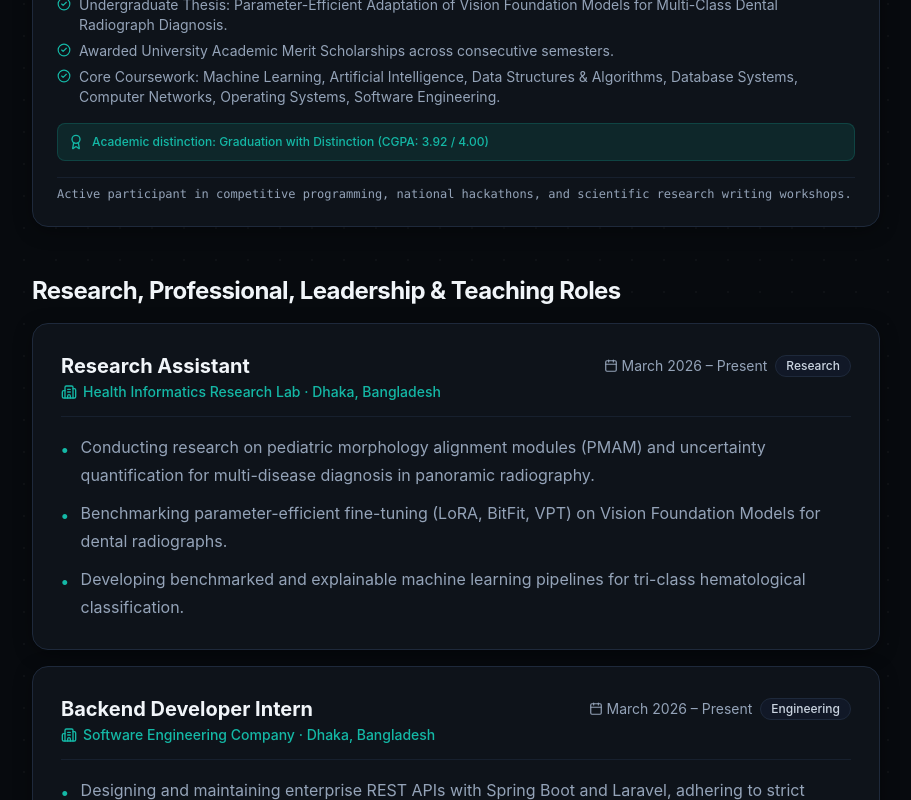
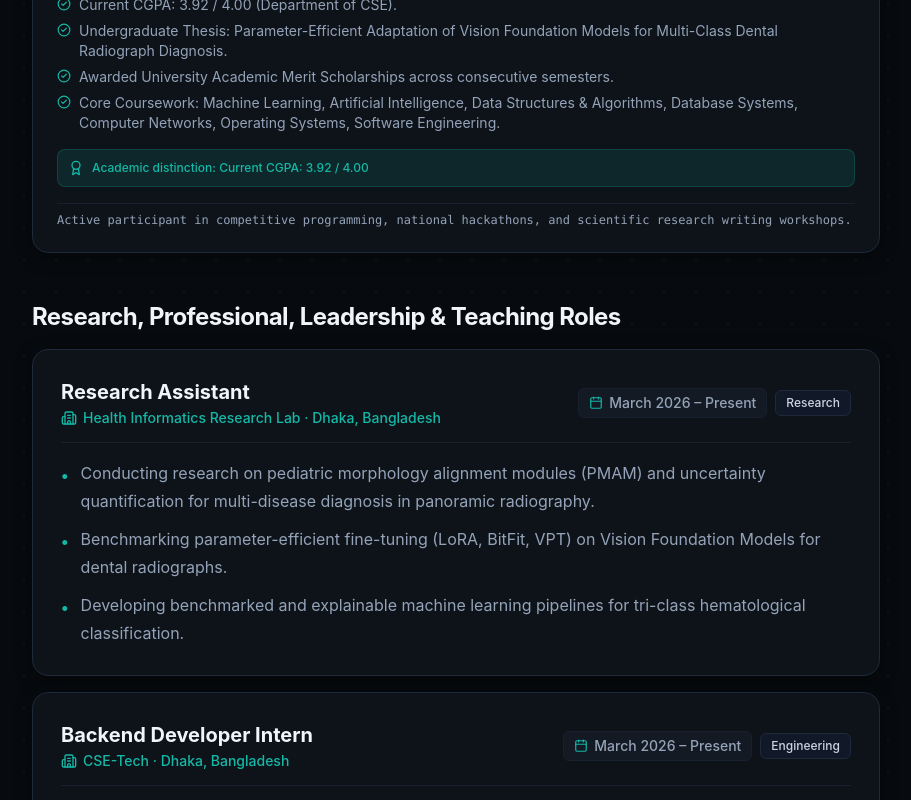
Before and after one commit to anushka06onu/portfolio-site, a Next.js app: page /about in a window 1280 px wide. Shown: the part 780-1580 px from the top of the page, without its empty margins (184-1095 px from the left). Built offline with nearby package versions, Linux system fonts and the light colour scheme.

Commit message:
fix: update email to fatehahossainanushka@gmail.com, company to CSE-Tech, fix date/calendar icon wrapping, compact non-image cards, and add gradient hover button animations

```diff
--- a/src/app/globals.css
+++ b/src/app/globals.css
@@ -23,8 +23,8 @@
   --badge-text: #334155;
   --badge-border: #CBD5E1;
 
-  --card-glow: rgba(13, 148, 136, 0.04);
-  --hero-glow: radial-gradient(circle at 50% 0%, rgba(13, 148, 136, 0.06) 0%, transparent 60%);
+  --card-glow: rgba(13, 148, 136, 0.06);
+  --hero-glow: radial-gradient(circle at 50% 0%, rgba(13, 148, 136, 0.08) 0%, transparent 60%);
 }
 
 :root[class~="dark"] {
@@ -48,8 +48,8 @@
   --badge-text: #CBD5E1;
   --badge-border: #1E293B;
 
-  --card-glow: rgba(20, 184, 166, 0.06);
-  --hero-glow: radial-gradient(circle at 50% -10%, rgba(20, 184, 166, 0.12) 0%, rgba(37, 99, 235, 0.06) 40%, transparent 70%);
+  --card-glow: rgba(20, 184, 166, 0.08);
+  --hero-glow: radial-gradient(circle at 50% -10%, rgba(20, 184, 166, 0.14) 0%, rgba(37, 99, 235, 0.06) 40%, transparent 70%);
 }
 
 body {
@@ -76,7 +76,7 @@ body {
 
 :root[class~="dark"] .bg-tech-grid {
   background-image:
-    radial-gradient(circle, rgba(255, 255, 255, 0.03) 1px, transparent 1px);
+    radial-gradient(circle, rgba(255, 255, 255, 0.035) 1px, transparent 1px);
 }
 
 /* Skip link */
@@ -109,7 +109,7 @@ body {
   background-color: var(--surface);
   border: 1px solid var(--border-color);
   border-radius: 16px;
-  transition: all 0.2s cubic-bezier(0.16, 1, 0.3, 1);
+  transition: all 0.25s cubic-bezier(0.16, 1, 0.3, 1);
   box-shadow: 0 1px 3px rgba(0, 0, 0, 0.02);
 }
 
@@ -120,7 +120,7 @@ body {
 .editorial-card:hover {
   border-color: rgba(20, 184, 166, 0.35);
   transform: translateY(-2px);
-  box-shadow: 0 12px 28px -4px var(--card-glow);
+  box-shadow: 0 14px 30px -4px var(--card-glow);
 }
 
 /* Top Accent Line for Featured Cards Only */
@@ -138,6 +138,42 @@ body {
   height: 2px;
   background: linear-gradient(90deg, #14B8A6, #3B82F6, transparent);
   opacity: 0.8;
+}
+
+/* Animated Gradient Buttons */
+.btn-gradient {
+  background-size: 200% auto;
+  background-image: linear-gradient(135deg, #14B8A6 0%, #38BDF8 50%, #14B8A6 100%);
+  color: #070A0E !important;
+  font-weight: 600;
+  transition: all 0.3s cubic-bezier(0.16, 1, 0.3, 1);
+}
+
+.btn-gradient:hover {
+  background-position: right center;
+  transform: translateY(-1.5px) scale(1.02);
+  box-shadow: 0 8px 24px -4px rgba(20, 184, 166, 0.45);
+}
+
+.btn-gradient:active {
+  transform: translateY(0px) scale(0.98);
+}
+
+/* Interactive Outline Buttons */
+.btn-outline {
+  transition: all 0.25s cubic-bezier(0.16, 1, 0.3, 1);
+}
+
+.btn-outline:hover {
+  border-color: var(--primary-accent);
+  color: var(--primary-accent);
+  transform: translateY(-1.5px);
+  box-shadow: 0 6px 20px -4px rgba(20, 184, 166, 0.2);
+  background-color: var(--surface-subtle);
+}
+
+.btn-outline:active {
+  transform: translateY(0px) scale(0.98);
 }
 
 /* Monospace chips and tags */
--- a/src/components/AdditionalProjectCard.tsx
+++ b/src/components/AdditionalProjectCard.tsx
@@ -1,6 +1,6 @@
 import Image from "next/image";
 import { AdditionalProject } from "../content/types";
-import { CheckCircle2, ExternalLink, Globe, Building } from "lucide-react";
+import { ExternalLink, Globe } from "lucide-react";
 import { GithubIcon } from "./Icons";
 
 interface AdditionalProjectCardProps {
@@ -15,8 +15,8 @@ export default function AdditionalProjectCard({ project }: AdditionalProjectCard
     : null;
 
   return (
-    <div className="editorial-card p-6 flex flex-col justify-between gap-5">
-      <div className="space-y-3.5">
+    <div className={`editorial-card ${screenshot ? "p-6" : "p-5 sm:p-6"} flex flex-col justify-between gap-4`}>
+      <div className="space-y-3">
         {/* Top Badges */}
         <div className="flex flex-wrap items-center justify-between gap-1.5 border-b border-[var(--border-subtle)] pb-2.5">
           <span className="text-sm font-semibold text-[var(--primary-accent)]">
@@ -67,7 +67,7 @@ export default function AdditionalProjectCard({ project }: AdditionalProjectCard
       </div>
 
       {/* Footer: Tech Stack & Action Links */}
-      <div className="pt-3.5 border-t border-[var(--border-color)] space-y-3.5">
+      <div className="pt-3 border-t border-[var(--border-color)] space-y-3">
         <div className="flex flex-wrap gap-1.5">
           {project.technologies.slice(0, 4).map((t) => (
             <span
@@ -80,13 +80,13 @@ export default function AdditionalProjectCard({ project }: AdditionalProjectCard
         </div>
 
         {/* Action Buttons */}
-        <div className="flex flex-wrap items-center gap-2 pt-1 text-sm font-medium">
+        <div className="flex flex-wrap items-center gap-2 pt-0.5 text-sm font-medium">
           {project.demo && (
             <a
               href={project.demo}
               target="_blank"
               rel="noopener noreferrer"
-              className="inline-flex items-center gap-1.5 px-3.5 py-1.5 rounded-lg bg-gradient-to-r from-teal-500 to-cyan-500 hover:from-teal-400 hover:to-cyan-400 text-slate-950 font-semibold shadow-sm transition-all"
+              className="btn-gradient inline-flex items-center gap-1.5 px-3.5 py-1.5 rounded-lg text-slate-950 font-semibold shadow-sm"
             >
               <Globe className="w-3.5 h-3.5" />
               <span>Visit Website</span>
@@ -99,7 +99,7 @@ export default function AdditionalProjectCard({ project }: AdditionalProjectCard
               href={project.github}
               target="_blank"
               rel="noopener noreferrer"
-              className="inline-flex items-center gap-1.5 px-3 py-1.5 rounded-lg border border-[var(--border-color)] bg-[var(--surface)] text-[var(--text-main)] hover:border-[var(--primary-accent)] hover:text-[var(--primary-accent)] hover:bg-[var(--surface-subtle)] transition-all"
+              className="btn-outline inline-flex items-center gap-1.5 px-3 py-1.5 rounded-lg border border-[var(--border-color)] bg-[var(--surface)] text-[var(--text-main)]"
             >
               <GithubIcon className="w-3.5 h-3.5" />
               <span>Source Code</span>
--- a/src/components/ContactSection.tsx
+++ b/src/components/ContactSection.tsx
@@ -21,7 +21,7 @@ export default function ContactSection() {
       <div className="flex flex-wrap items-center gap-3 pt-1 text-sm font-medium">
         <a
           href={`mailto:${siteConfig.links.email}`}
-          className="inline-flex items-center gap-2 px-4 py-2.5 rounded-lg bg-gradient-to-r from-teal-500 to-cyan-500 hover:from-teal-400 hover:to-cyan-400 text-slate-950 font-semibold shadow-md shadow-teal-500/20 transition-all"
+          className="btn-gradient inline-flex items-center gap-2 px-4 py-2.5 rounded-lg text-slate-950 font-semibold shadow-md shadow-teal-500/20"
         >
           <Mail className="w-4 h-4" />
           <span>Email Me ({siteConfig.links.email})</span>
@@ -31,7 +31,7 @@ export default function ContactSection() {
           href={siteConfig.links.linkedin}
           target="_blank"
           rel="noopener noreferrer"
-          className="inline-flex items-center gap-2 px-4 py-2.5 rounded-lg border border-[var(--border-color)] bg-[var(--surface)] text-[var(--text-main)] hover:border-[var(--primary-accent)] hover:text-[var(--primary-accent)] hover:bg-[var(--surface-subtle)] transition-all"
+          className="btn-outline inline-flex items-center gap-2 px-4 py-2.5 rounded-lg border border-[var(--border-color)] bg-[var(--surface)] text-[var(--text-main)]"
         >
           <LinkedinIcon className="w-4 h-4 text-[#0077B5]" />
           <span>LinkedIn Profile</span>
@@ -42,7 +42,7 @@ export default function ContactSection() {
           href={siteConfig.links.resume}
           target="_blank"
           rel="noopener noreferrer"
-          className="inline-flex items-center gap-2 px-4 py-2.5 rounded-lg border border-[var(--border-color)] bg-[var(--surface)] text-[var(--text-main)] hover:border-[var(--primary-accent)] hover:text-[var(--primary-accent)] hover:bg-[var(--surface-subtle)] transition-all"
+          className="btn-outline inline-flex items-center gap-2 px-4 py-2.5 rounded-lg border border-[var(--border-color)] bg-[var(--surface)] text-[var(--text-main)]"
         >
           <FileDown className="w-4 h-4 text-[var(--primary-accent)]" />
           <span>View Curriculum Vitae (PDF)</span>
--- a/src/components/ExperienceItem.tsx
+++ b/src/components/ExperienceItem.tsx
@@ -9,22 +9,23 @@ interface ExperienceItemProps {
 export default function ExperienceItem({ role, showTech = false }: ExperienceItemProps) {
   return (
     <div className="editorial-card p-6 sm:p-7 space-y-4">
-      <div className="flex flex-col sm:flex-row sm:items-baseline justify-between gap-1 border-b border-[var(--border-subtle)] pb-3.5">
+      <div className="flex flex-col md:flex-row md:items-center justify-between gap-2.5 border-b border-[var(--border-subtle)] pb-3.5">
         <div>
           <h4 className="text-lg sm:text-xl font-bold text-[var(--text-main)]">
             {role.title}
           </h4>
           <p className="text-sm font-medium text-[var(--primary-accent)] flex items-center gap-1.5 mt-0.5">
-            <Building2 className="w-4 h-4" />
+            <Building2 className="w-4 h-4 shrink-0" />
             <span>{role.organization} · {role.location}</span>
           </p>
         </div>
-        <div className="flex items-center gap-2 mt-1 sm:mt-0">
-          <span className="text-sm text-[var(--text-muted)] flex items-center gap-1">
-            <Calendar className="w-3.5 h-3.5 text-[var(--text-muted)]" />
-            {role.period}
+
+        <div className="flex flex-wrap items-center gap-2 shrink-0">
+          <span className="inline-flex items-center gap-1.5 text-xs sm:text-sm font-medium text-[var(--text-muted)] px-2.5 py-1 rounded-md bg-[var(--surface-subtle)] border border-[var(--border-subtle)] whitespace-nowrap">
+            <Calendar className="w-3.5 h-3.5 text-[var(--primary-accent)] shrink-0" />
+            <span>{role.period}</span>
           </span>
-          <span className="text-xs px-2.5 py-0.5 rounded-full bg-[var(--badge-bg)] text-[var(--badge-text)] border border-[var(--badge-border)] font-medium">
+          <span className="text-xs px-2.5 py-1 rounded-md bg-[var(--badge-bg)] text-[var(--badge-text)] border border-[var(--badge-border)] font-medium shrink-0">
             {role.type}
           </span>
         </div>
@@ -33,7 +34,7 @@ export default function ExperienceItem({ role, showTech = false }: ExperienceIte
       <ul className="space-y-2.5">
         {role.bullets.slice(0, 3).map((bullet, idx) => (
           <li key={idx} className="flex items-start gap-3 text-sm sm:text-base text-[var(--text-muted)] leading-7">
-            <span className="text-[var(--primary-accent)] font-bold mt-1 text-base">•</span>
+            <span className="text-[var(--primary-accent)] font-bold mt-1 text-base shrink-0">•</span>
             <span>{bullet}</span>
           </li>
         ))}
--- a/src/components/ProjectCard.tsx
+++ b/src/components/ProjectCard.tsx
@@ -107,7 +107,7 @@ export default function ProjectCard({ project, imagePath }: ProjectCardProps) {
         <div className="flex flex-wrap items-center gap-2.5 text-sm font-medium">
           <Link
             href={project.links.caseStudy}
-            className="inline-flex items-center gap-1.5 px-4 py-2 rounded-lg bg-gradient-to-r from-teal-500 to-cyan-500 hover:from-teal-400 hover:to-cyan-400 text-slate-950 font-semibold shadow-md shadow-teal-500/15 transition-all"
+            className="btn-gradient inline-flex items-center gap-1.5 px-4 py-2 rounded-lg text-slate-950 font-semibold shadow-md shadow-teal-500/15"
           >
             <span>Case Study</span>
             <ArrowRight className="w-4 h-4" />
@@ -118,7 +118,7 @@ export default function ProjectCard({ project, imagePath }: ProjectCardProps) {
               href={project.links.demo}
               target="_blank"
               rel="noopener noreferrer"
-              className="inline-flex items-center gap-1.5 px-3.5 py-2 rounded-lg border border-[var(--border-color)] bg-[var(--surface)] text-[var(--text-main)] hover:border-[var(--primary-accent)] hover:text-[var(--primary-accent)] hover:bg-[var(--surface-subtle)] transition-all"
+              className="btn-outline inline-flex items-center gap-1.5 px-3.5 py-2 rounded-lg border border-[var(--border-color)] bg-[var(--surface)] text-[var(--text-main)]"
             >
               <span>Live Demo</span>
               <ExternalLink className="w-3.5 h-3.5" />
@@ -130,7 +130,7 @@ export default function ProjectCard({ project, imagePath }: ProjectCardProps) {
               href={project.links.github}
               target="_blank"
               rel="noopener noreferrer"
-              className="inline-flex items-center gap-1.5 px-3.5 py-2 rounded-lg border border-[var(--border-color)] bg-[var(--surface)] text-[var(--text-main)] hover:border-[var(--primary-accent)] hover:text-[var(--primary-accent)] hover:bg-[var(--surface-subtle)] transition-all"
+              className="btn-outline inline-flex items-center gap-1.5 px-3.5 py-2 rounded-lg border border-[var(--border-color)] bg-[var(--surface)] text-[var(--text-main)]"
             >
               <GithubIcon className="w-4 h-4" />
               <span>Source Code</span>
--- a/src/content/site.ts
+++ b/src/content/site.ts
@@ -16,7 +16,7 @@ export const siteConfig = {
   links: {
     github: "https://github.com/anushka06onu",
     linkedin: "https://www.linkedin.com/in/fateha-hossain-anushka-614749293/",
-    email: "anushkafateha@gmail.com",
+    email: "fatehahossainanushka@gmail.com",
     resume: "/resume.pdf"
   },
 
@@ -50,7 +50,7 @@ export const siteConfig = {
     ],
 
     aboutText:
-      "I am a final-year Computer Science and Engineering undergraduate at Daffodil International University and a Research Assistant at the Health Informatics Research Lab. My research focuses on parameter-efficient adaptation of Vision Foundation Models (VFMs) for medical diagnostics, uncertainty-aware modeling, and explainable AI. Alongside research, I engineer production web applications and backend systems with clean architectures and tested resilience."
+      "I am a final-year Computer Science and Engineering undergraduate at Daffodil International University (Current CGPA: 3.92 / 4.00) and a Research Assistant at the Health Informatics Research Lab. My research focuses on parameter-efficient adaptation of Vision Foundation Models (VFMs) for medical diagnostics, uncertainty-aware modeling, and explainable AI. Alongside research, I engineer production web applications and backend systems at CSE-Tech."
   },
 
   experience: [
@@ -68,7 +68,7 @@ export const siteConfig = {
     },
     {
       title: "Backend Developer Intern",
-      organization: "Software Engineering Company",
+      organization: "CSE-Tech",
       location: "Dhaka, Bangladesh",
       period: "March 2026 – Present",
       type: "Engineering" as const,
@@ -109,8 +109,9 @@ export const siteConfig = {
       institution: "Daffodil International University",
       location: "Dhaka, Bangladesh",
       period: "2022 – 2026",
-      distinction: "Graduation with Distinction (CGPA: 3.92 / 4.00)",
+      distinction: "Current CGPA: 3.92 / 4.00",
       notes: [
+        "Current CGPA: 3.92 / 4.00 (Department of CSE).",
         "Undergraduate Thesis: Parameter-Efficient Adaptation of Vision Foundation Models for Multi-Class Dental Radiograph Diagnosis.",
         "Awarded University Academic Merit Scholarships across consecutive semesters.",
         "Core Coursework: Machine Learning, Artificial Intelligence, Data Structures & Algorithms, Database Systems, Computer Networks, Operating Systems, Software Engineering."
```
Also changed, not shown: src/app/page.tsx (+11 -13 lines), 1 other file (tests, documents, lock files or other folders).
